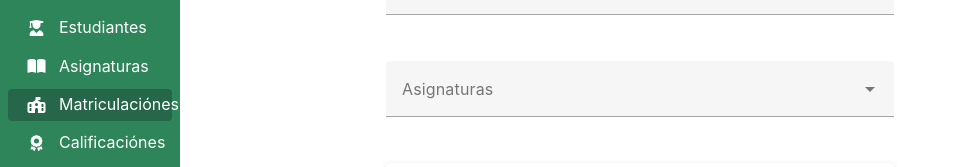
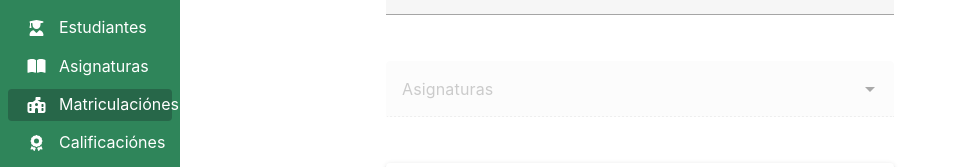
Before and after one commit to brtkev/webdev-final-proyect, a Vue app: page /matriculaciones in a window 1280 px wide. Shown: the part 140-307 px from the top of the page, without its empty margins (0-958 px from the left). Built offline with nearby package versions, Linux system fonts and the light colour scheme; no server answers; the database is empty.

Commit message:
feat: mejoras en vistas y formulario, usabilidad

```diff
--- a/src/components/Form/Form.vue
+++ b/src/components/Form/Form.vue
@@ -4,8 +4,10 @@
         <!--FORM CONTAINER -->
         <div v-for="(header, i) in headers" :key="i" style="margin-bottom: 1.5rem;">
             <v-select v-if="header.isArray === true" v-model="data[header.key]" :items="header.items"
-                :label="header.title" :multiple="header.isMultiple"></v-select>
-            <v-text-field v-else v-model="data[header.key]" :label="header.title"></v-text-field>
+                :label="header.title" :multiple="header.isMultiple" :disabled="header.isDisabled"
+                @update:modelValue="header.onUpdateModelValue"></v-select>
+            <v-text-field v-else v-model="data[header.key]" :label="header.title"
+                :disabled="header.isDisabled"></v-text-field>
 
         </div>
         <!-- ERROR LABEL -->
@@ -70,6 +72,14 @@ export default {
         entity: {
             type: String,
             required: true,
+        },
+        onAfterRequest: {
+            type: Function,
+            default: () => {}
+        },
+        onUpdateClick: {
+            type: Function,
+            default: () => {}
         }
     },
     setup(props) {
@@ -87,6 +97,22 @@ export default {
 
         /** table data */
         const tableData = ref([]);
+
+        props.headers.forEach((header, i) => {
+            /** set empty data */
+            if (header.isArray) {
+                emptyData[header.key] = header.isMultiple ? [] : '';
+            } else {
+                emptyData[header.key] = '';
+            }
+
+            /** set onUpdateModelValue default value to avoid warning*/
+            if (!header.hasOwnProperty('onUpdateModelValue')) {
+                props.headers[i].onUpdateModelValue = () => {};
+            }
+
+        });
+
 
         /** table headers */
         const headers = ref(props.headers);
@@ -107,7 +133,7 @@ export default {
                 const { key, isArray } = props.headers[i];
                 const value = data.value[key];
 
-                if (isArray && value.length < 1) {
+                if (isArray && ( !value || value.length < 1)) {
                     addError(i)
                 } else if (value == "" || !value) {
                     addError(i)
@@ -146,8 +172,10 @@ export default {
                 const docRef = await addDoc(collection(db, props.entity), data.value);
                 data.value.id = docRef.id;
                 tableData.value.push(data.value);
+
+                props.onAfterRequest("POST", data.value);
+
                 data.value = { ...emptyData };
-
                 clearError();
 
             } catch (e) {
@@ -161,6 +189,7 @@ export default {
         const deleteItem = async (item) => {
             const deletedData = await deleteDoc(doc(db, props.entity, item.id));
             tableData.value = tableData.value.filter(data => data.id != item.id);
+            props.onAfterRequest("DELETE", item);
         }
 
         /**
@@ -170,6 +199,8 @@ export default {
         const updateItem = (item) => {
             data.value = item;
             isUpdate.value = true;
+            props.onUpdateClick(item);
+            clearError();
         }
 
         /**
@@ -182,6 +213,7 @@ export default {
 
             const { id, ...bookInfo } = data.value;
             const updatedData = await updateDoc(doc(db, props.entity, id), bookInfo);
+            props.onAfterRequest("PUT", data.value);
             await cancelUpdatedItem();
 
             clearError();
@@ -191,8 +223,10 @@ export default {
          * - de vuelve la tabla a estado de creacion (agregar)
          */
         const cancelUpdatedItem = async () => {
+            props.onAfterRequest("CANCEL", data.value);
             isUpdate.value = false
             data.value = { ...emptyData };
+            clearError();
         }
 
         /**
--- a/src/components/Form/entityValidations.js
+++ b/src/components/Form/entityValidations.js
@@ -1,18 +1,11 @@
 import { collection, getDocs, } from "firebase/firestore/lite";
-import { db } from "@/Database/firestore.js";
-// import { entity as estudiantesEntity } from "@/views/Estudiantes.vue";
+import { db, entities, getCollection } from "@/Database/firestore.js";
+
 
 export async function validateBeforeRequest({entity, data}){
 
-    if(entity === "estudiantes"){
-        const entityCollection = collection(db, estudiantesEntity);
-        const entityDocs = await getDocs(entityCollection);
-        const dataList = entityDocs.docs.map(doc => ({
-            'id': doc.id,
-            ...doc.data()
-        }));
-
-
+    if(entity === entities.estudiantes){
+        const dataList = await getCollection(entity);
 
         if(dataList.some( item => item.cedula === data.cedula)){
             return {
@@ -22,6 +15,22 @@ export async function validateBeforeRequest({entity, data}){
         };
 
 
+    } else if( entity === entities.asignaturas){
+        const dataList = await getCollection(entity);
+        if(dataList.some( item => item.nombre === data.nombre)){
+            return {
+                'status': false,
+                'message': 'Esa asignatura ya existe'
+            };
+        };
+    }else if( entity === entities.matriculaciones){
+        const dataList = await getCollection(entity);
+        if(dataList.some( item => item.estudiante === data.estudiante)){
+            return {
+                'status': false,
+                'message': 'Ya existe una matricula para ese estudiante'
+            };
+        };
     }
 
     return {
--- a/src/views/Asignaturas.vue
+++ b/src/views/Asignaturas.vue
@@ -1,6 +1,6 @@
 <template>
     <h1 class="view-title"><span style="color: white;"><i class="fa-solid fa-book-open"></i> Manejo de Asignaturas</span></h1>
-    <Form :headers="headers" :entity="entity"></Form>
+    <Form :headers="headers" :entity="entity" @after-request="afterRequest" @update-click="onUpdateClick"></Form>
 </template>
 
 <script>
@@ -33,15 +33,29 @@ export default {
             });
         });
 
+        const nombreIsDisabled = ref(false);
+
         const headers = [
-            { title: 'Nombre', key: 'nombre' },
+            { title: 'Nombre', key: 'nombre', isDisabled: nombreIsDisabled },
             { title: 'Semestre', key: 'semestre', isArray: true, items: semestres, isMultiple: false },
             { title: 'Creditos', key: 'creditos', sortable: true },
             { title: 'Carreras', key: 'carrera', isArray: true, items: carreras, isMultiple: true },
         ]
+
+        const afterRequest = (method, item) => {
+            if(["PUT", "CANCEL"].includes(method) ){
+                nombreIsDisabled.value = false;
+            }
+        }
+
+        const onUpdateClick = (item) => {
+            nombreIsDisabled.value = true;
+        }
         return {
             headers,
-            entity
+            entity,
+            afterRequest,
+            onUpdateClick
         }
     }
 }
--- a/src/views/Calificaciones.vue
+++ b/src/views/Calificaciones.vue
@@ -1,6 +1,6 @@
 <template>
     <h1 class="view-title"><span style="color: white;"><i class="fa-solid fa-award"></i> Manejo de Calificaciónes</span></h1>
-    <Form :headers="headers"></Form>
+    <!-- <Form :headers="headers"></Form> -->
 </template>
 
 <script>
--- a/src/views/Estudiantes.vue
+++ b/src/views/Estudiantes.vue
@@ -16,21 +16,31 @@ export default {
             });
         });
 
+        const cedulaIsDisabled = ref(false);
+
         const headers = [
             { title: 'Nombre', key: 'nombre' },
             { title: 'Apellido', key: 'apellido' },
-            { title: 'Cedula', key: 'cedula', sortable: true },
-            { title: 'Carrera', key: 'carrera', isArray: true, items: carreras, isMultiple: true },
+            { title: 'Cedula', key: 'cedula', sortable: true, isDisabled: cedulaIsDisabled },
+            { title: 'Carrera', key: 'carreras', isArray: true, items: carreras, isMultiple: true },
         ]
         const entity = entities.estudiantes;
 
+        const onUpdateClick = (item) => {
+            cedulaIsDisabled.value = true;
+        }
 
-        return { headers, entity };
+        const afterRequest = (method, item) => {
+            if(["PUT", "CANCEL"].includes(method) ){
+                cedulaIsDisabled.value = false;
+            }
+        }
+        return { headers, entity, afterRequest, onUpdateClick };
     }
 }
 </script>
 
 <template>
     <h1 class="view-title"><span style="color: white;"><i class="fa-solid fa-user-graduate"></i> Manejo de Estudiantes</span></h1>
-    <Form :headers="headers" :entity="entity"></Form>
+    <Form :headers="headers" :entity="entity" @after-request="afterRequest" @update-click="onUpdateClick"></Form>
 </template>
--- a/src/views/Matriculaciones.vue
+++ b/src/views/Matriculaciones.vue
@@ -1,6 +1,7 @@
 <template>
-    <h1 class="view-title"><span style="color: white;"><i class="fa-solid fa-school-flag"></i> Manejo de Matriculaciones</span></h1>
-    <Form :headers="headers" :entity="entity"></Form>
+    <h1 class="view-title"><span style="color: white;"><i class="fa-solid fa-school-flag"></i> Manejo de
+            Matriculaciones</span></h1>
+    <Form :headers="headers" :entity="entity" @after-request="afterRequest" @update-click="onUpdateClick" ></Form>
 </template>
 
 <script>
@@ -12,30 +13,65 @@ export default {
     components: {
         Form
     },
-    setup(){
+    setup() {
         const entity = entities.matriculaciones;
 
+        const ASIGNATURAS = [];
         const asignaturas = ref([]);
-        getCollection(entities.asignaturas).then( ( data ) => {
-            asignaturas.value = data.map( ( item ) => {
-                return { title: item.nombre, value: item.id};
+        getCollection(entities.asignaturas).then((data) => {
+            data.forEach((item) => {
+                ASIGNATURAS.push({ title: item.nombre, value: item.nombre, carreras: item.carrera, semestre: item.semestre });
+            });
+            asignaturas.value = ASIGNATURAS.sort((a, b) => {
+                return a.title.localeCompare(b.title);
             });
         });
 
         const estudiantes = ref([]);
-        getCollection(entities.estudiantes).then( ( data ) => {
-            estudiantes.value = data.map( ( item ) => {
-                return { title: `${item.apellido} ${item.nombre} - ${item.cedula}` ,value: item.id};
+        getCollection(entities.estudiantes).then((data) => {
+            estudiantes.value = data.map((item) => {
+                return { title: `${item.apellido} ${item.nombre} - ${item.cedula}`, value: item.cedula, carreras: item.carreras };
             });
         });
 
+        const estudianteIsDisabled = ref(false);
+        const asignaturasIsDisabled = ref(true);
+
+
+        const onUpdateEstudianteModel = (id) => {
+            const estudiante = estudiantes.value.find(item => item.value === id);
+
+            estudiante.carreras.forEach((carrera) => {
+                asignaturas.value = ASIGNATURAS.filter((item) => {
+
+                    return item.carreras.includes(carrera) ;
+                });
+            });
+            asignaturasIsDisabled.value = false;
+
+        }
+
+        const afterRequest = (method, item) =>{
+            if(["POST", "PUT", "CANCEL"].includes(method) ){
+                asignaturasIsDisabled.value = true;
+                estudianteIsDisabled.value = false;
+            }
+        }
+
+        const onUpdateClick = (item) => {
+            asignaturasIsDisabled.value = false;
+            estudianteIsDisabled.value = true;
+        }
+
         const headers = [
-            { title: 'Estudiante', key: 'estudiante', isArray: true, items: estudiantes, isMultiple: false },
-            { title: 'Asignaturas', key: 'asignaturas', isArray: true, items: asignaturas, isMultiple: true },
+            { title: 'Estudiante', key: 'estudiante', isArray: true, items: estudiantes, isMultiple: false, onUpdateModelValue: onUpdateEstudianteModel, isDisabled: estudianteIsDisabled },
+            { title: 'Asignaturas', key: 'asignaturas', isArray: true, items: asignaturas, isMultiple: true, isDisabled: asignaturasIsDisabled },
         ]
         return {
             headers,
             entity,
+            afterRequest,
+            onUpdateClick
         }
     }
 }
```
